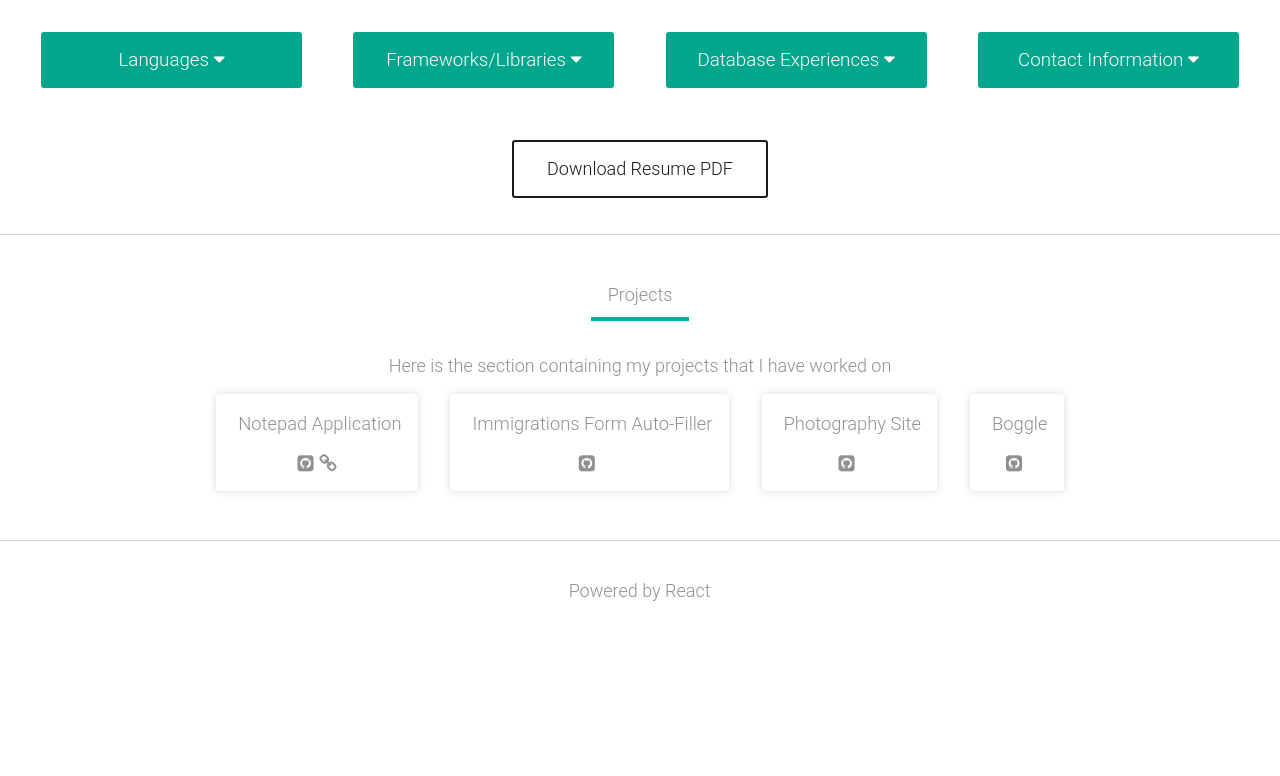
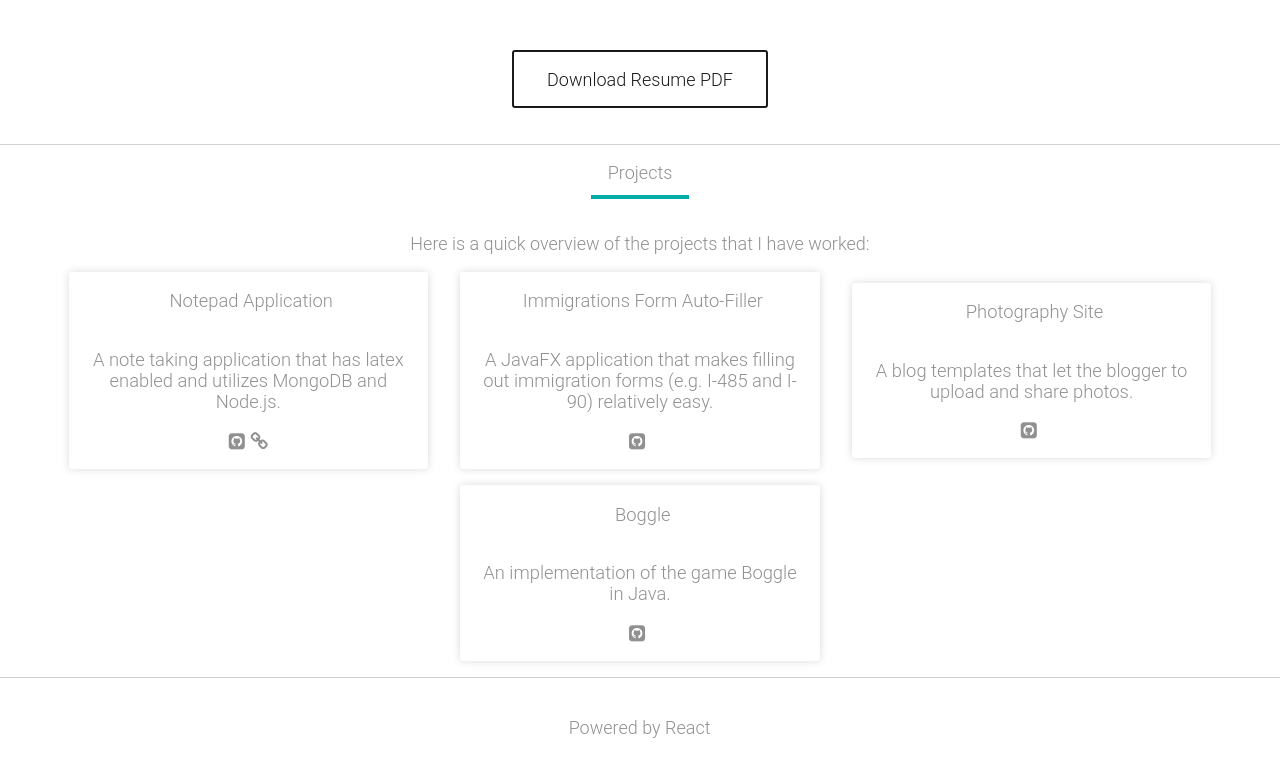
Before and after one commit to f-s-plus-plus/react-site, a React (Create React App) app in the folder client/: page / in a window 1280 px wide. Shown: the part 1320-2096 px from the top of the page. Before the commit the page ends 1959 px from the top, so only its background shows below. Built offline with nearby package versions, Linux system fonts and the light colour scheme; some icons are missing.

Commit message:
finished adding the project section

```diff
--- a/client/src/App.css
+++ b/client/src/App.css
@@ -129,6 +129,7 @@ a {
     padding: 0 1rem 1rem 1rem;
     flex-direction: column;
     margin: 0 1rem 1rem 1rem;
+    width: 20rem;
     border-radius: 3px;
     background-color: #fff;
     box-shadow: 0 0 8px 0 rgba(0,0,0,.15);
@@ -137,6 +138,11 @@ a {
 
 .project-container a {
     display: inline !important;
+}
+
+#resume {
+    position: absolute;
+    top: 100%;
 }
 
 .width-100-true {
@@ -148,21 +154,9 @@ a {
     padding: 2rem 0;
 }
 
-.php::before {
-    content: '\f457';
-    font-family: FontAwesome;
+.project-container p {
+    text-align: center;
 }
-
-.java::before {
-    content: '\f4e4';
-    font-family: FontAwesome;
-}
-
-.javascript::before {
-    content: '\f3b9';
-    font-family: FontAwesome;
-}
-
 .project-container:hover {
     transform: scale(1.04);
 }
@@ -263,6 +257,7 @@ a:hover {
     display: flex;
     flex-direction: column;
     align-items: center;
+    padding: 0 1rem;
     border-top: 1px solid #d1d1d1;
     background-color: #fff;
 }
@@ -387,6 +382,7 @@ a:hover {
     height: 10rem;
     border-radius: 50rem;
     margin-bottom: 2rem;
+    margin-top: -5.5rem;
     transition: all .3s ease-in;
     -webkit-transition: all .3s ease-in;
 }
--- a/client/src/App.js
+++ b/client/src/App.js
@@ -30,6 +30,12 @@ let database = { mysql : {name : "MySQL", link : "https://github.com/f-s-plus-pl
                 sqlite3 : {name : "SQLite3"},
                 mongo : {name : "MongoDB", link : "https://github.com/f-s-plus-plus/cs-fair"}};
 
+let notepadDescription = "A note taking application that has latex enabled and utilizes MongoDB and Node.js.";
+let immigrationDescription = "A JavaFX application that makes filling out immigration forms (e.g. I-485 and I-90) relatively easy.";
+let boggleDescription = "An implementation of the game Boggle in Java.";
+let photographyDescription = "A blog templates that let the blogger to upload and share photos.";
+
+
 //main App
 class App extends Component {
 
@@ -42,8 +48,8 @@ class App extends Component {
                       crossOrigin="anonymous" />
                 <Navbar />
                 <Welcome />
-                <div className="container-main" id="resume-container">
-                    <a className="anchor-custom">
+                <div className="container-main">
+                    <a id="resume-container" className="anchor-custom">
                         <Profile bio={bioPass}/>
                     </a>
                     <div className='accordion-container'>
@@ -60,11 +66,11 @@ class App extends Component {
                 </div>
                 <div className="container-main flex-container padding" id='projects'>
                     <p className="underline-text width-100"> Projects </p>
-                    <p className="width-100-true"> Here is the section containing my projects that I have worked on </p>
-                    <Project language='fab fa-js-square' demonstrationLink="https://mithridatium.io" projectName="Notepad Application" link="https://github.com/f-s-plus-plus/notepad"/>
-                    <Project language='fab fa-java' projectName="Immigrations Form Auto-Filler" link="https://github.com/f-s-plus-plus/immigration-forms-auto-filler"/>
-                    <Project language='fab fa-php' projectName="Photography Site" link="https://github.com/f-s-plus-plus/photography-website"/>
-                    <Project language='fab fa-java' projectName="Boggle" link="https://github.com/f-s-plus-plus/boggle"/>
+                    <p className="width-100-true"> Here is a quick overview of the projects that I have worked: </p>
+                    <Project description={notepadDescription} language='fab fa-js-square' demonstrationLink="https://mithridatium.io" projectName="Notepad Application" link="https://github.com/f-s-plus-plus/notepad"/>
+                    <Project description={immigrationDescription} language='fab fa-java' projectName="Immigrations Form Auto-Filler" link="https://github.com/f-s-plus-plus/immigration-forms-auto-filler"/>
+                    <Project description={photographyDescription} language='fab fa-php' projectName="Photography Site" link="https://github.com/f-s-plus-plus/photography-website"/>
+                    <Project description={boggleDescription} language='fab fa-java' projectName="Boggle" link="https://github.com/f-s-plus-plus/boggle"/>
                 </div>
                 <Footer/>
             </div>
--- a/client/src/components/Profile.jsx
+++ b/client/src/components/Profile.jsx
@@ -10,7 +10,7 @@ class Profile extends React.Component {
 
     render() {
         return(
-        <div id='resume' className="profile-box">
+        <div className="profile-box">
             <div className="profile-pic" onClick={this.sendLink} />
             <p className='underline-text'>
                 Who Am I?
--- a/client/src/components/Project.jsx
+++ b/client/src/components/Project.jsx
@@ -17,7 +17,9 @@ class Project extends Component {
                     <i className={this.props.language} />
                     {this.props.projectName}
                 </p>
-
+                <p>
+                    {this.props.description}
+                </p>
                 <div>
                     <a className='github' href={this.props.link}>
                     </a>
--- a/client/src/components/Welcome.jsx
+++ b/client/src/components/Welcome.jsx
@@ -10,6 +10,7 @@ class Welcome extends Component {
                     Hello There!
                 </h1>
                 <a className='scroll-down-link' href='#resume'> You can scroll down! </a>
+                <div id='resume'/>
             </div>
         );
     }
```
